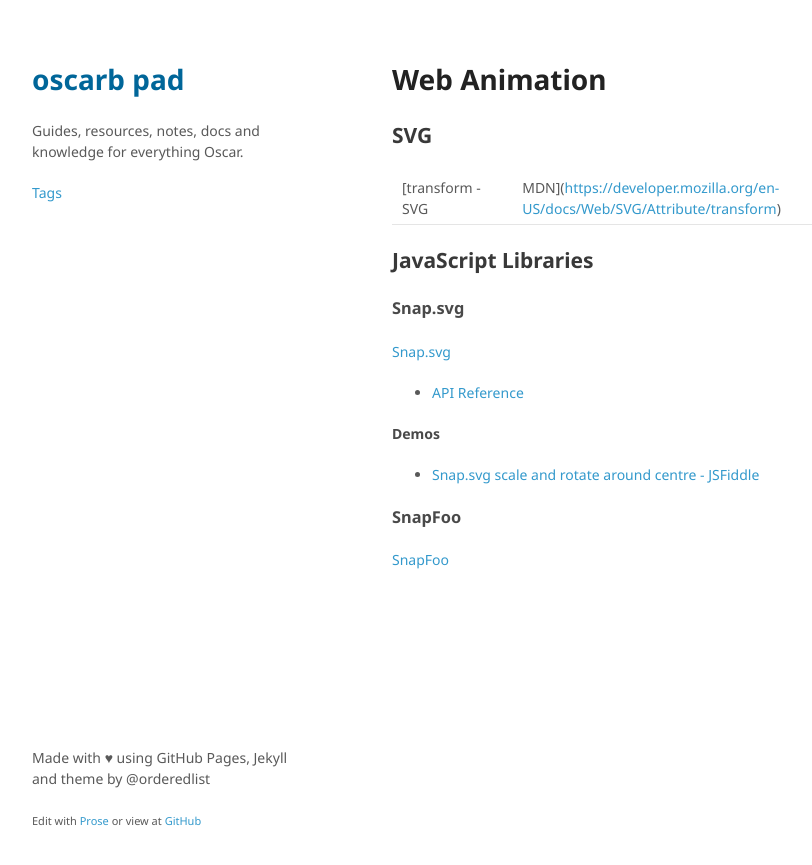
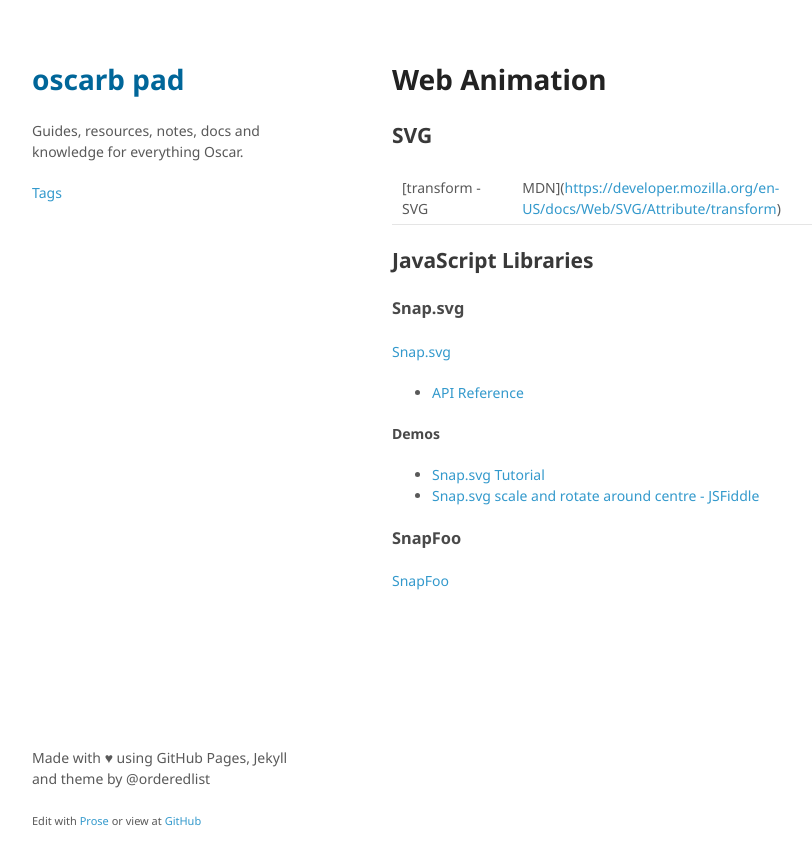
Before and after one commit to oscarb/pad, a Jekyll site: the page built from _docs/web-animation.md, in a window 1280 px wide. Shown: the top 865 px of the page, without its empty margins (128-940 px from the left). Built offline with Jekyll 4.4.1, drawn with Linux system fonts in a browser that asks for light colours; some web fonts are replaced.

Commit message:
Update web-animation.md

```diff
--- a/_docs/web-animation.md
+++ b/_docs/web-animation.md
@@ -24,6 +24,7 @@ published: true
 
 #### Demos
 
+* [Snap.svg Tutorial](http://svg.dabbles.info/)
 * [Snap.svg scale and rotate around centre - JSFiddle](http://jsfiddle.net/AGq9X/5/)
 
 
```
